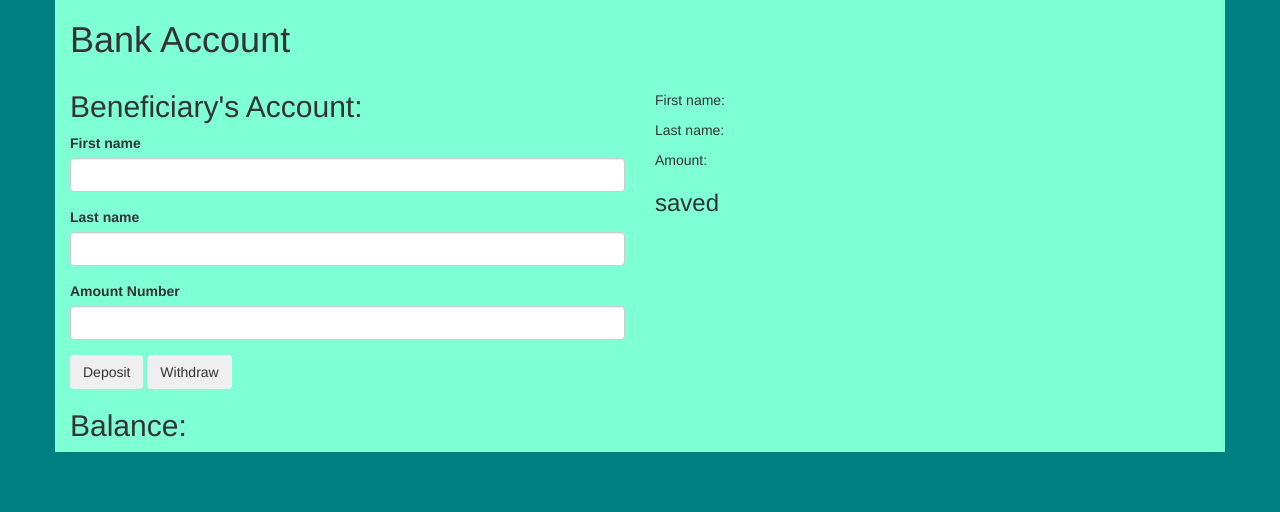
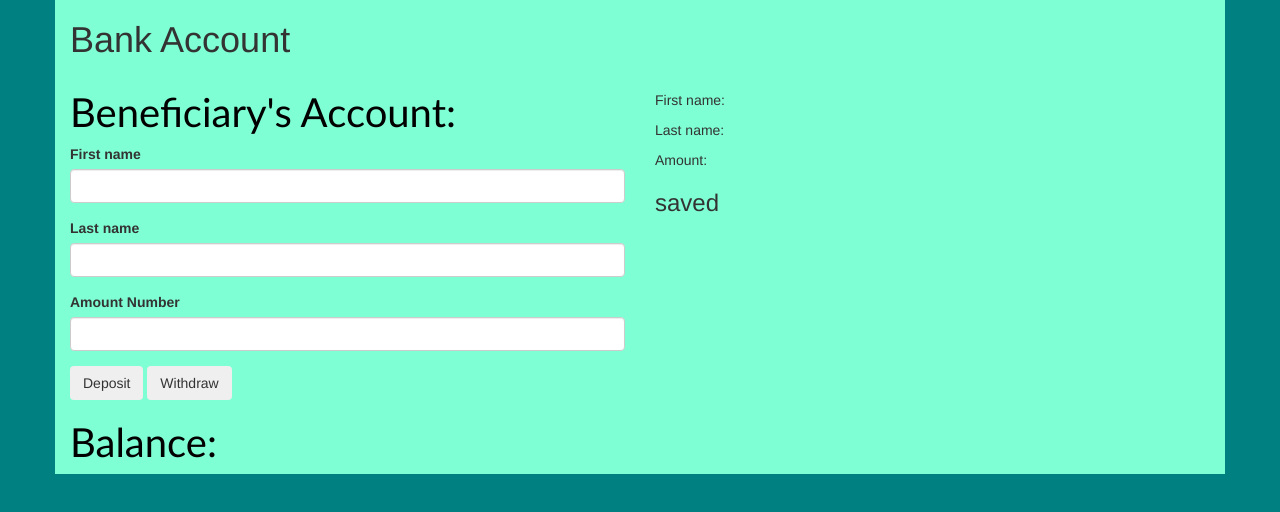
Before and after one commit to AshleyAlpha/bankaccount, a plain HTML site: page index.html in a window 1280 px wide. Drawn offline with nearby package versions, Linux system fonts and the light colour scheme.

Commit message:
javascripts

```diff
--- a/css/styles.css
+++ b/css/styles.css
@@ -4,3 +4,8 @@ html {
 .container {
   background-color: aquamarine;
 }
+h2 {
+  font-family: calibri;
+  font-size: 40px;
+  color: black;
+}
--- a/js/scripts.js
+++ b/js/scripts.js
@@ -43,9 +43,10 @@ $(document).ready(function() {
         $(".last-name").text(newContact.lastName);
         $(".amount").text(newContact.amountNumber);
       });
+
   });
-});
-user;
+
+
 // var account = function (name, balance){
 
 //   account.name = name;
```
